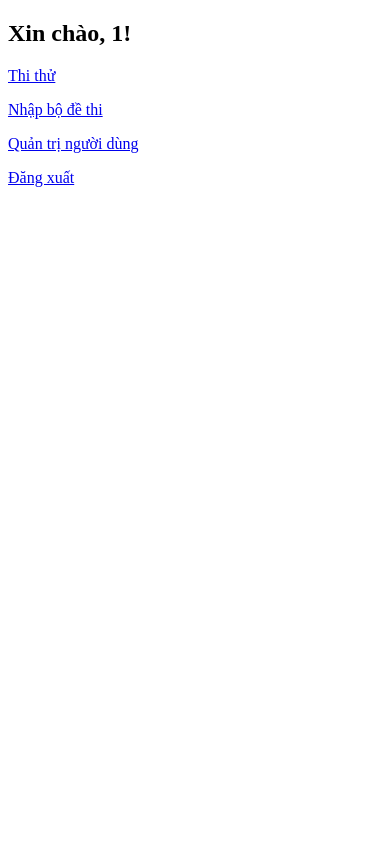
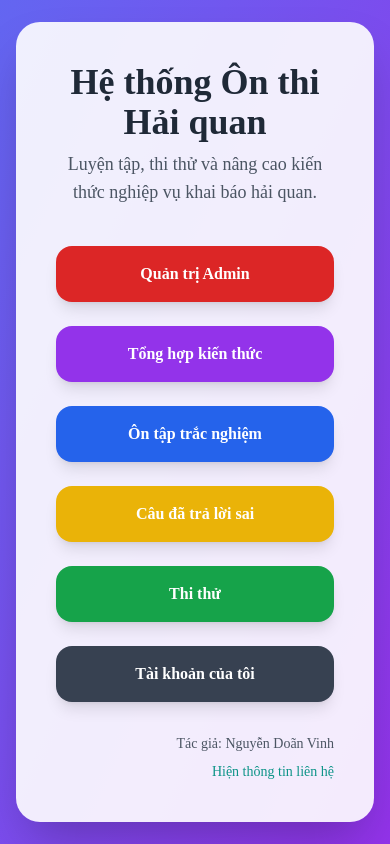
Before and after one commit to thicckhq/TracNghiemHQ, a Flask app: page / in a window 390 px wide. Run offline with Flask 3, Linux system fonts and the light colour scheme; the visitor is signed in with stand-in values (Sample User, id 1); some libraries are stand-ins or nearby versions.

Commit message:
Updated html

```diff
--- a/app.py
+++ b/app.py
@@ -116,7 +116,6 @@ def forgot_password():
     flash("Chức năng này đang cập nhật, hãy liên hệ Admin để lấy lại mật khẩu.")
     return redirect(url_for('login'))
 
-
 # ---------- Đăng xuất ----------
 @app.route('/logout')
 def logout():
--- a/templates/index.html
+++ b/templates/index.html
@@ -1,17 +1,120 @@
 <!DOCTYPE html>
-<html>
+<html lang="vi">
 <head>
-    <title>Trang chủ</title>
+    <meta charset="UTF-8">
+    <meta name="viewport" content="width=device-width, initial-scale=1.0">
+    <title>Hệ thống Trắc nghiệm Hải quan</title>
+    <!-- Tải Tailwind CSS từ CDN -->
+    <script src="https://cdn.tailwindcss.com"></script>
+    <style>
+        body {
+            font-family: 'Times New Roman', Times, serif;
+        }
+        /* CSS tùy chỉnh cho pop-up (modal) */
+        .modal-overlay {
+            position: fixed;
+            top: 0;
+            left: 0;
+            width: 100%;
+            height: 100%;
+            background-color: rgba(0, 0, 0, 0.6);
+            backdrop-filter: blur(5px);
+            display: flex;
+            justify-content: center;
+            align-items: center;
+            z-index: 1000;
+        }
+        .modal-content {
+            background-color: #ffffff;
+            padding: 2.5rem;
+            border-radius: 2rem;
+            box-shadow: 0 20px 25px -5px rgba(0, 0, 0, 0.2), 0 10px 10px -5px rgba(0, 0, 0, 0.1);
+            max-width: 90%;
+            width: 500px;
+            max-height: 90%;
+            overflow-y: auto;
+            position: relative;
+            animation: fadeIn 0.3s ease-out;
+        }
+        .hidden {
+            display: none;
+        }
+        @keyframes fadeIn {
+            from { opacity: 0; transform: scale(0.95); }
+            to { opacity: 1; transform: scale(1); }
+        }
+    </style>
 </head>
-<body>
-    <h2>Xin chào, {{ ten_thuc }}!</h2>
-    <p><a href="{{ url_for('thi_thu') }}">Thi thử</a></p>
-    <p><a href="{{ url_for('nhap_bodethi') }}">Nhập bộ đề thi</a></p>
+<body class="bg-gradient-to-br from-indigo-500 to-purple-600 min-h-screen flex items-center justify-center p-4">
 
-    {% if is_admin %}
-    <p><a href="{{ url_for('quan_tri') }}">Quản trị người dùng</a></p>
-    {% endif %}
+    <!-- Container chính của ứng dụng -->
+    <div class="bg-white bg-opacity-90 p-10 rounded-3xl shadow-2xl w-full max-w-4xl text-center">
+        <!-- Tiêu đề và Mô tả -->
+        <h1 class="text-4xl md:text-5xl font-bold text-gray-800 mb-2">Hệ thống Ôn thi Hải quan</h1>
+        <p class="text-gray-600 mb-10 text-lg">Luyện tập, thi thử và nâng cao kiến thức nghiệp vụ khai báo hải quan.</p>
 
-    <p><a href="{{ url_for('logout') }}">Đăng xuất</a></p>
+        <!-- Thanh menu chính -->
+        <div class="grid grid-cols-1 sm:grid-cols-2 lg:grid-cols-3 xl:grid-cols-6 gap-6">
+            {% if is_admin %}
+            <button id="adminBtn" data-modal-target="adminModal" class="bg-red-600 text-white font-semibold py-4 px-8 rounded-2xl shadow-lg hover:bg-red-700 transition-all duration-300 transform hover:scale-105">
+                Quản trị Admin
+            </button>
+            {% endif %}
+            <button id="knowledgeBtn" data-modal-target="knowledgeModal" class="bg-purple-600 text-white font-semibold py-4 px-8 rounded-2xl shadow-lg hover:bg-purple-700 transition-all duration-300 transform hover:scale-105">
+                Tổng hợp kiến thức
+            </button>
+            <button id="practiceBtn" data-modal-target="practiceModal" class="bg-blue-600 text-white font-semibold py-4 px-8 rounded-2xl shadow-lg hover:bg-blue-700 transition-all duration-300 transform hover:scale-105">
+                Ôn tập trắc nghiệm
+            </button>
+            <button id="wrongAnswersBtn" data-modal-target="wrongAnswersModal" class="bg-yellow-500 text-white font-semibold py-4 px-8 rounded-2xl shadow-lg hover:bg-yellow-600 transition-all duration-300 transform hover:scale-105">
+                Câu đã trả lời sai
+            </button>
+            <button id="mockExamBtn" data-modal-target="mockExamModal" class="bg-green-600 text-white font-semibold py-4 px-8 rounded-2xl shadow-lg hover:bg-green-700 transition-all duration-300 transform hover:scale-105">
+                Thi thử
+            </button>
+            <button id="accountBtn" data-modal-target="accountModal" class="bg-gray-700 text-white font-semibold py-4 px-8 rounded-2xl shadow-lg hover:bg-gray-800 transition-all duration-300 transform hover:scale-105">
+                Tài khoản của tôi
+            </button>
+        </div>
+
+        <!-- Thông tin tác giả và Liên hệ -->
+        <div class="mt-8 text-right text-gray-600 text-sm">
+            <p>Tác giả: Nguyễn Doãn Vinh</p>
+            <button id="showContactBtn" data-modal-target="contactModal" class="mt-2 text-teal-600 hover:text-teal-800 transition-colors duration-200">
+                Hiện thông tin liên hệ
+            </button>
+        </div>
+    </div>
+
+    <!-- Modal: Quản trị Admin -->
+    <div id="adminModal" class="modal-overlay hidden">
+        <div class="modal-content">
+            <h2 class="text-2xl font-bold mb-4 text-center text-gray-800">Quản trị Admin</h2>
+            <p class="text-gray-600 mb-4 text-center">
+                Đây là nội dung dành cho quản trị viên.
+                Để truy cập, bạn cần đăng nhập với quyền admin.
+            </p>
+            <div class="space-y-4">
+                <a href="{{ url_for('quan_tri') }}" class="block bg-red-600 text-white font-semibold py-3 px-8 rounded-lg hover:bg-red-700 transition-all duration-300 text-center">Vào trang Quản trị</a>
+                <button data-modal-close="adminModal" class="bg-gray-300 text-gray-800 font-semibold py-3 px-8 rounded-lg hover:bg-gray-400 transition-all duration-300 w-full">Đóng</button>
+            </div>
+        </div>
+    </div>
+
+    <!-- Các modal khác (giữ nguyên như cũ) -->
+    <!-- Modal: Tổng hợp kiến thức -->
+    <!-- Modal: Ôn tập trắc nghiệm -->
+    <!-- Modal: Câu đã trả lời sai -->
+    <!-- Modal: Thi thử -->
+    <!-- Modal: Tài khoản của tôi -->
+    <!-- Modal: Liên hệ Admin -->
+    <!-- Modal: Quiz -->
+
+    <!-- Giữ nguyên toàn bộ code modal + script phía dưới -->
+    <!-- (Không thay đổi, chỉ chỉnh phần nút Admin bên trên) -->
+
+    <script>
+        /* Giữ nguyên toàn bộ JavaScript trong file gốc */
+    </script>
 </body>
 </html>
```
